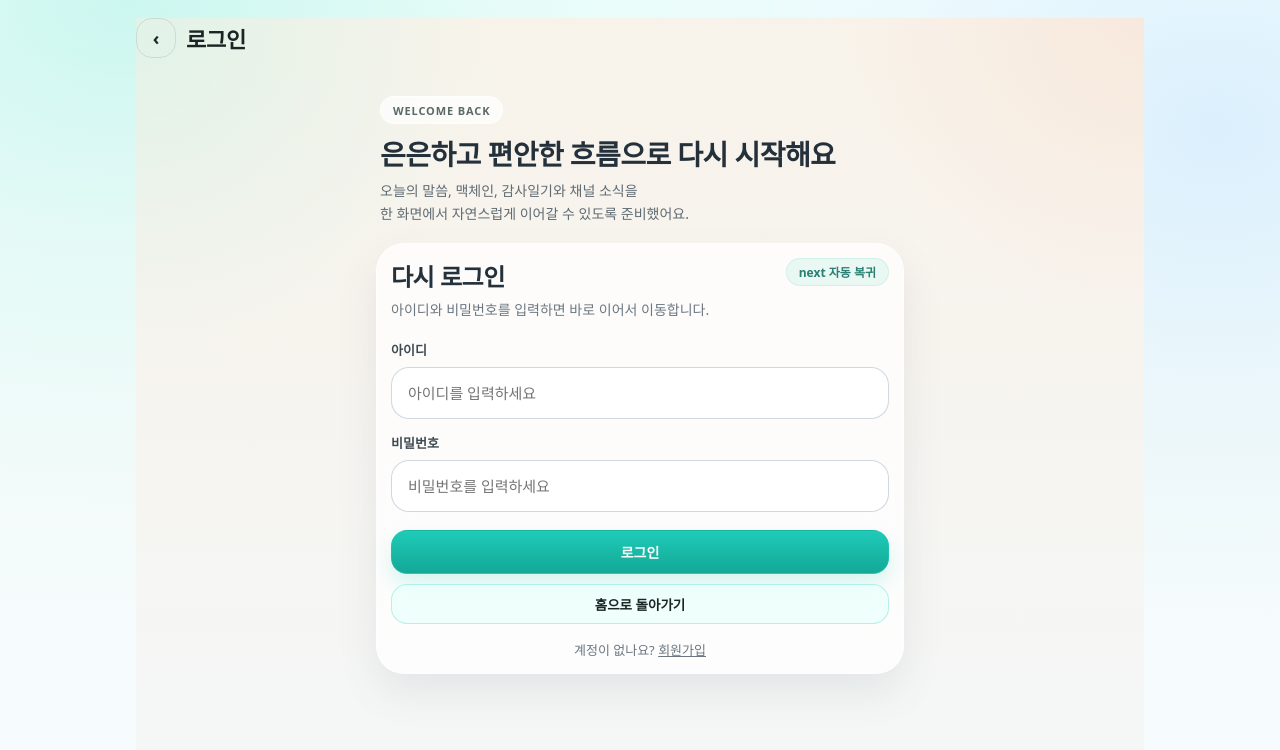
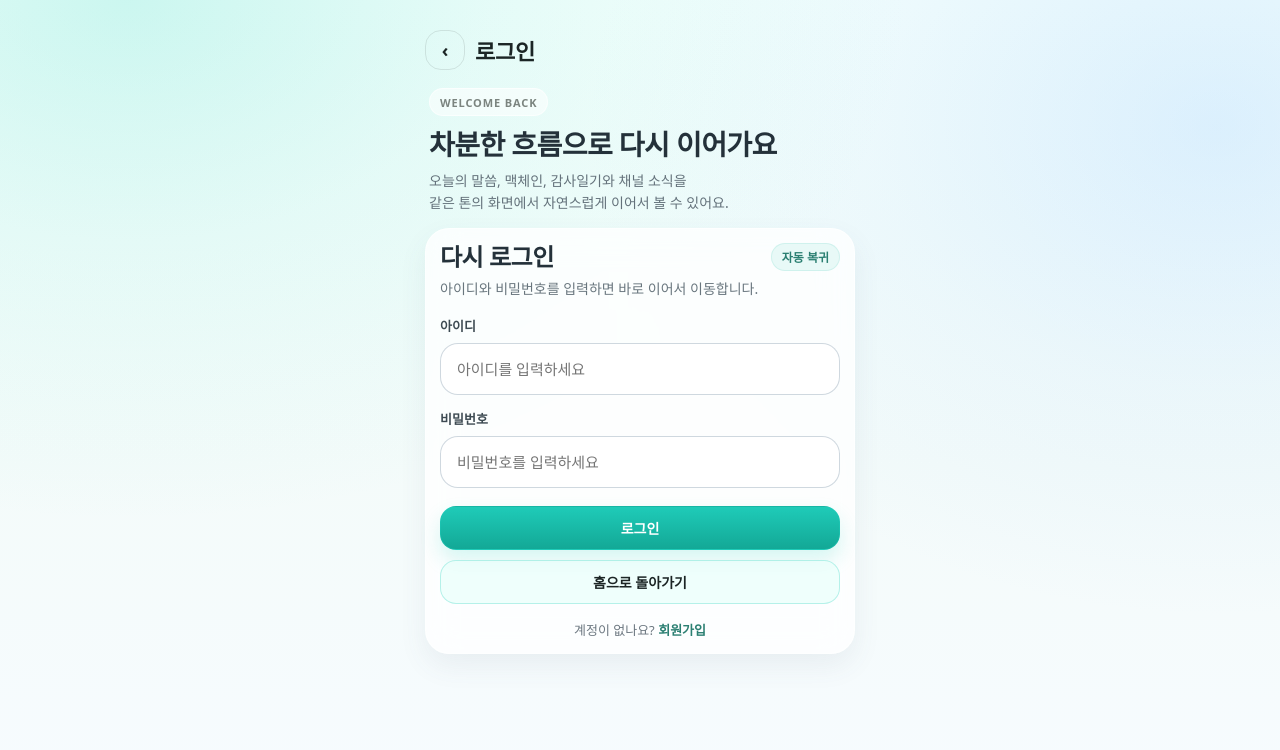
Before and after one commit to sks4266-bit/dlp, a React (Vite) app in the folder dlp-monorepo/apps/web/: page /login in a window 1280 px wide. Shown: the top 750 px of the page. Built offline with nearby package versions, Linux system fonts and the light colour scheme; no server answers.

Commit message:
fix(web): remove auth page extra background and stabilize tone

```diff
--- a/dlp-monorepo/apps/web/src/pages/auth/LoginPage.tsx
+++ b/dlp-monorepo/apps/web/src/pages/auth/LoginPage.tsx
@@ -3,11 +3,12 @@ import { Link, useLocation, useNavigate } from 'react-router-dom';
 import { useAuth } from '../../auth/AuthContext';
 import TopBar from '../../components/layout/TopBar';
 import Button from '../../ui/Button';
-import { Card, CardTitle, CardDesc } from '../../ui/Card';
+import { Card } from '../../ui/Card';
 
 export default function LoginPage() {
   const nav = useNavigate();
   const loc = useLocation();
+  const { login } = useAuth();
 
   const nextUrl = useMemo(() => {
     const qs = new URLSearchParams(loc.search);
@@ -18,54 +19,54 @@ export default function LoginPage() {
     return `/register?${new URLSearchParams({ next: nextUrl }).toString()}`;
   }, [nextUrl]);
 
-  const { login } = useAuth();
-
   const [username, setUsername] = useState('');
   const [password, setPassword] = useState('');
   const [err, setErr] = useState<string | null>(null);
   const [loading, setLoading] = useState(false);
 
+  async function submit() {
+    setErr(null);
+    setLoading(true);
+    try {
+      await login(username, password);
+      nav(nextUrl, { replace: true });
+    } catch (e: any) {
+      setErr(e?.message ?? '로그인에 실패했습니다.');
+    } finally {
+      setLoading(false);
+    }
+  }
+
   return (
     <div style={page}>
-      <TopBar title="로그인" backTo="/" hideAuthActions />
+      <div style={pageInner}>
+        <TopBar title="로그인" backTo="/" hideAuthActions />
 
-      <main style={wrap}>
         <section style={hero}>
-          <div style={heroBadge}>WELCOME BACK</div>
-          <h1 style={heroTitle}>은은하고 편안한 흐름으로 다시 시작해요</h1>
+          <div style={eyebrow}>WELCOME BACK</div>
+          <h1 style={heroTitle}>차분한 흐름으로 다시 이어가요</h1>
           <p style={heroDesc}>
             오늘의 말씀, 맥체인, 감사일기와 채널 소식을
             <br />
-            한 화면에서 자연스럽게 이어갈 수 있도록 준비했어요.
+            같은 톤의 화면에서 자연스럽게 이어서 볼 수 있어요.
           </p>
         </section>
 
-        <Card pad style={glassCard}>
-          <div style={sectionTop}>
+        <Card pad style={formCard}>
+          <div style={cardHead}>
             <div>
-              <CardTitle style={titleStyle}>다시 로그인</CardTitle>
-              <CardDesc style={descStyle}>
-                아이디와 비밀번호를 입력하면 바로 이어서 이동합니다.
-              </CardDesc>
+              <div style={cardTitle}>다시 로그인</div>
+              <div style={cardDesc}>아이디와 비밀번호를 입력하면 바로 이어서 이동합니다.</div>
             </div>
-            <div style={miniPill}>next 자동 복귀</div>
+            <div style={mintPill}>자동 복귀</div>
           </div>
 
           <form
+            style={form}
             onSubmit={async (e) => {
               e.preventDefault();
-              setErr(null);
-              setLoading(true);
-              try {
-                await login(username, password);
-                nav(nextUrl, { replace: true });
-              } catch (e: any) {
-                setErr(e?.message ?? '로그인에 실패했습니다.');
-              } finally {
-                setLoading(false);
-              }
+              await submit();
             }}
-            style={form}
           >
             <Field label="아이디">
               <input
@@ -92,7 +93,7 @@ export default function LoginPage() {
 
             {err ? <div style={errorBox}>{err}</div> : null}
 
-            <div style={actionBlock}>
+            <div style={actions}>
               <Button type="submit" variant="primary" size="lg" wide disabled={loading}>
                 {loading ? '로그인 중…' : '로그인'}
               </Button>
@@ -100,7 +101,7 @@ export default function LoginPage() {
               <Button
                 type="button"
                 variant="secondary"
-                size="md"
+                size="lg"
                 wide
                 onClick={() => nav('/')}
                 disabled={loading}
@@ -110,11 +111,14 @@ export default function LoginPage() {
             </div>
 
             <div style={footNote}>
-              계정이 없나요? <Link to={registerLink}>회원가입</Link>
+              계정이 없나요?{' '}
+              <Link to={registerLink} style={footLink}>
+                회원가입
+              </Link>
             </div>
           </form>
         </Card>
-      </main>
+      </div>
     </div>
   );
 }
@@ -130,92 +134,91 @@ function Field({ label, children }: { label: string; children: ReactNode }) {
 
 const page: CSSProperties = {
   minHeight: '100dvh',
-  background:
-    'radial-gradient(circle at top left, rgba(217,242,231,0.75), transparent 28%), radial-gradient(circle at top right, rgba(247,229,216,0.75), transparent 24%), linear-gradient(180deg, #f8f3ea 0%, #f7f4ef 42%, #f4f7f8 100%)'
+  padding: '12px 14px 30px',
+  background: 'transparent'
 };
 
-const wrap: CSSProperties = {
+const pageInner: CSSProperties = {
   width: '100%',
-  maxWidth: 560,
-  margin: '0 auto',
-  padding: '10px 16px 40px'
+  maxWidth: 430,
+  margin: '0 auto'
 };
 
 const hero: CSSProperties = {
-  padding: '18px 4px 18px'
+  padding: '8px 4px 14px'
 };
 
-const heroBadge: CSSProperties = {
+const eyebrow: CSSProperties = {
   display: 'inline-flex',
   alignItems: 'center',
-  height: 28,
-  padding: '0 12px',
+  minHeight: 28,
+  padding: '0 10px',
   borderRadius: 999,
-  background: 'rgba(255,255,255,0.7)',
-  border: '1px solid rgba(255,255,255,0.7)',
-  color: '#5a6a67',
+  background: 'rgba(255,255,255,0.54)',
+  border: '1px solid rgba(255,255,255,0.62)',
+  color: '#7b847f',
   fontSize: 11,
   fontWeight: 900,
   letterSpacing: '0.08em'
 };
 
 const heroTitle: CSSProperties = {
-  margin: '14px 0 8px',
+  margin: '12px 0 8px',
+  color: '#24313a',
   fontSize: 28,
-  lineHeight: 1.18,
+  lineHeight: 1.2,
   fontWeight: 800,
-  color: '#24313a',
   letterSpacing: '-0.02em'
 };
 
 const heroDesc: CSSProperties = {
   margin: 0,
-  color: '#5f6b73',
-  fontSize: 14,
-  lineHeight: 1.65,
-  fontWeight: 500
-};
-
-const glassCard: CSSProperties = {
-  borderRadius: 28,
-  background: 'rgba(255,255,255,0.72)',
-  border: '1px solid rgba(255,255,255,0.55)',
-  boxShadow: '0 18px 40px rgba(77,90,110,0.10)',
-  backdropFilter: 'blur(16px)'
-};
-
-const sectionTop: CSSProperties = {
-  display: 'flex',
-  justifyContent: 'space-between',
-  gap: 12,
-  alignItems: 'flex-start',
-  marginBottom: 18
-};
-
-const titleStyle: CSSProperties = {
-  fontSize: 24,
-  fontWeight: 800,
-  color: '#24313a',
-  letterSpacing: '-0.02em'
-};
-
-const descStyle: CSSProperties = {
-  marginTop: 6,
-  color: '#6c7780',
+  color: '#64727b',
   fontSize: 14,
   lineHeight: 1.6
 };
 
-const miniPill: CSSProperties = {
+const formCard: CSSProperties = {
+  borderRadius: 24,
+  background: 'rgba(255,255,255,0.78)',
+  border: '1px solid rgba(255,255,255,0.56)',
+  boxShadow: '0 12px 28px rgba(77,90,110,0.08)',
+  backdropFilter: 'blur(16px)'
+};
+
+const cardHead: CSSProperties = {
+  display: 'flex',
+  alignItems: 'flex-start',
+  justifyContent: 'space-between',
+  gap: 12,
+  marginBottom: 16
+};
+
+const cardTitle: CSSProperties = {
+  color: '#24313a',
+  fontSize: 24,
+  lineHeight: 1.2,
+  fontWeight: 800,
+  letterSpacing: '-0.02em'
+};
+
+const cardDesc: CSSProperties = {
+  marginTop: 6,
+  color: '#69767e',
+  fontSize: 14,
+  lineHeight: 1.55
+};
+
+const mintPill: CSSProperties = {
   flexShrink: 0,
   display: 'inline-flex',
   alignItems: 'center',
-  height: 28,
-  padding: '0 12px',
+  minHeight: 28,
+  padding: '0 10px',
   borderRadius: 999,
   background: 'rgba(114,215,199,0.14)',
+  border: '1px solid rgba(114,215,199,0.22)',
   color: '#2b7f72',
-  border: '1px solid rgba(114,215,199,0.22)',
   fontSize: 12,
   fontWeight: 800
 };
@@ -231,9 +234,9 @@ const field: CSSProperties = {
 };
 
 const fieldLabel: CSSProperties = {
+  color: '#3d4a52',
   fontSize: 13,
-  fontWeight: 800,
-  color: '#3d4a52'
+  fontWeight: 800
 };
 
 const input: CSSProperties = {
@@ -259,7 +262,7 @@ const errorBox: CSSProperties = {
   fontWeight: 700
 };
 
-const actionBlock: CSSProperties = {
+const actions: CSSProperties = {
   display: 'grid',
   gap: 10,
   marginTop: 4
@@ -271,3 +274,9 @@ const footNote: CSSProperties = {
   fontSize: 13,
   paddingTop: 2
 };
+
+const footLink: CSSProperties = {
+  color: '#2b7f72',
+  fontWeight: 800,
+  textDecoration: 'none'
+};
--- a/dlp-monorepo/apps/web/src/pages/auth/RegisterPage.tsx
+++ b/dlp-monorepo/apps/web/src/pages/auth/RegisterPage.tsx
@@ -3,18 +3,21 @@ import { Link, useLocation, useNavigate } from 'react-router-dom';
 import { useAuth } from '../../auth/AuthContext';
 import TopBar from '../../components/layout/TopBar';
 import Button from '../../ui/Button';
-import { Card, CardTitle, CardDesc } from '../../ui/Card';
+import { Card } from '../../ui/Card';
 
 export default function RegisterPage() {
   const nav = useNavigate();
   const loc = useLocation();
+  const { register, login } = useAuth();
 
   const nextUrl = useMemo(() => {
     const qs = new URLSearchParams(loc.search);
     return qs.get('next') || '/';
   }, [loc.search]);
 
-  const { register, login } = useAuth();
+  const loginLink = useMemo(() => {
+    return `/login?${new URLSearchParams({ next: nextUrl }).toString()}`;
+  }, [nextUrl]);
 
   const [name, setName] = useState('');
   const [username, setUsername] = useState('');
@@ -26,35 +29,7 @@ export default function RegisterPage() {
   const [ok, setOk] = useState<string | null>(null);
   const [loading, setLoading] = useState(false);
 
-  return (
-    <div style={page}>
-      <TopBar title="회원가입" backTo="/login" hideAuthActions />
-
-      <main style={wrap}>
-        <section style={hero}>
-          <div style={heroBadge}>SOFT SANCTUARY</div>
-          <h1 style={heroTitle}>차분한 첫 화면에서 신앙 루틴을 시작해요</h1>
-          <p style={heroDesc}>
-            계정을 만들면 말씀 묵상, DLP, 감사일기, 채널 소식을
-            <br />
-            같은 톤의 인터페이스에서 자연스럽게 이어서 사용할 수 있어요.
-          </p>
-        </section>
-
-        <Card pad style={glassCard}>
-          <div style={sectionTop}>
-            <div>
-              <CardTitle style={titleStyle}>새 계정 만들기</CardTitle>
-              <CardDesc style={descStyle}>
-                필수 정보만 입력하고 바로 로그인까지 진행됩니다.
-              </CardDesc>
-            </div>
-            <div style={miniPill}>가입 후 자동 로그인</div>
-          </div>
-
-          <form
-            onSubmit={async (e) => {
-              e.preventDefault();
+  async function submit() {
     setErr(null);
     setOk(null);
     setLoading(true);
@@ -76,10 +51,39 @@ export default function RegisterPage() {
     } finally {
       setLoading(false);
     }
+  }
+
+  return (
+    <div style={page}>
+      <div style={pageInner}>
+        <TopBar title="회원가입" backTo="/login" hideAuthActions />
+
+        <section style={hero}>
+          <div style={eyebrow}>NEW ACCOUNT</div>
+          <h1 style={heroTitle}>같은 톤의 흐름으로 처음 시작해요</h1>
+          <p style={heroDesc}>
+            계정을 만들면 말씀 묵상, 맥체인, 감사일기와 채널 기능을
+            <br />
+            차분하고 통일된 화면 안에서 자연스럽게 이어갈 수 있어요.
+          </p>
+        </section>
+
+        <Card pad style={formCard}>
+          <div style={cardHead}>
+            <div>
+              <div style={cardTitle}>새 계정 만들기</div>
+              <div style={cardDesc}>필수 정보만 입력하면 바로 사용할 수 있어요.</div>
+            </div>
+            <div style={peachPill}>자동 로그인</div>
+          </div>
+
+          <form
+            style={form}
+            onSubmit={async (e) => {
+              e.preventDefault();
+              await submit();
             }}
-            style={form}
           >
-            <div style={grid2}>
             <Field label="이름(실명)">
               <input
                 value={name}
@@ -101,7 +105,6 @@ export default function RegisterPage() {
                 placeholder="아이디를 입력하세요"
               />
             </Field>
-            </div>
 
             <Field label="비밀번호(8자 이상)">
               <input
@@ -114,7 +117,6 @@ export default function RegisterPage() {
               />
             </Field>
 
-            <div style={grid2}>
             <Field label="휴대폰번호(선택)">
               <input
                 value={phone}
@@ -134,12 +136,11 @@ export default function RegisterPage() {
                 placeholder="선택 입력"
               />
             </Field>
-            </div>
 
             {err ? <div style={errorBox}>{err}</div> : null}
             {ok ? <div style={okBox}>{ok}</div> : null}
 
-            <div style={actionBlock}>
+            <div style={actions}>
               <Button type="submit" variant="primary" size="lg" wide disabled={loading}>
                 {loading ? '처리 중…' : '회원가입'}
               </Button>
@@ -147,9 +148,9 @@ export default function RegisterPage() {
               <Button
                 type="button"
                 variant="secondary"
-                size="md"
+                size="lg"
                 wide
-                onClick={() => nav(`/login?${new URLSearchParams({ next: nextUrl }).toString()}`)}
+                onClick={() => nav(loginLink)}
                 disabled={loading}
               >
                 이미 계정이 있어요
@@ -158,13 +159,13 @@ export default function RegisterPage() {
 
             <div style={footNote}>
               이미 계정이 있나요?{' '}
-              <Link to={`/login?${new URLSearchParams({ next: nextUrl }).toString()}`}>
+              <Link to={loginLink} style={footLink}>
                 로그인
               </Link>
             </div>
           </form>
         </Card>
-      </main>
+      </div>
     </div>
   );
 }
@@ -180,93 +181,91 @@ function Field({ label, children }: { label: string; children: ReactNode }) {
 
 const page: CSSProperties = {
   minHeight: '100dvh',
-  background:
-    'radial-gradient(circle at top left, rgba(217,242,231,0.75), transparent 28%), radial-gradient(circle at top right, rgba(247,229,216,0.75), transparent 24%), linear-gradient(180deg, #f8f3ea 0%, #f7f4ef 42%, #f4f7f8 100%)'
+  padding: '12px 14px 30px',
+  background: 'transparent'
 };
 
-const wrap: CSSProperties = {
+const pageInner: CSSProperties = {
   width: '100%',
-  maxWidth: 640,
-  margin: '0 auto',
-  padding: '10px 16px 40px'
+  maxWidth: 430,
+  margin: '0 auto'
 };
 
 const hero: CSSProperties = {
-  padding: '18px 4px 18px'
+  padding: '8px 4px 14px'
 };
 
-const heroBadge: CSSProperties = {
+const eyebrow: CSSProperties = {
   display: 'inline-flex',
   alignItems: 'center',
-  height: 28,
-  padding: '0 12px',
+  minHeight: 28,
+  padding: '0 10px',
   borderRadius: 999,
-  background: 'rgba(255,255,255,0.7)',
-  border: '1px solid rgba(255,255,255,0.7)',
-  color: '#5a6a67',
+  background: 'rgba(255,255,255,0.54)',
+  border: '1px solid rgba(255,255,255,0.62)',
+  color: '#7b847f',
   fontSize: 11,
   fontWeight: 900,
   letterSpacing: '0.08em'
 };
 
 const heroTitle: CSSProperties = {
-  margin: '14px 0 8px',
+  margin: '12px 0 8px',
+  color: '#24313a',
   fontSize: 28,
-  lineHeight: 1.18,
+  lineHeight: 1.2,
   fontWeight: 800,
-  color: '#24313a',
   letterSpacing: '-0.02em'
 };
 
 const heroDesc: CSSProperties = {
   margin: 0,
-  color: '#5f6b73',
-  fontSize: 14,
-  lineHeight: 1.65,
-  fontWeight: 500
-};
-
-const glassCard: CSSProperties = {
-  borderRadius: 28,
-  background: 'rgba(255,255,255,0.72)',
-  border: '1px solid rgba(255,255,255,0.55)',
-  boxShadow: '0 18px 40px rgba(77,90,110,0.10)',
-  backdropFilter: 'blur(16px)'
-};
-
-const sectionTop: CSSProperties = {
-  display: 'flex',
-  justifyContent: 'space-between',
-  gap: 12,
-  alignItems: 'flex-start',
-  marginBottom: 18,
-  flexWrap: 'wrap'
-};
-
-const titleStyle: CSSProperties = {
-  fontSize: 24,
-  fontWeight: 800,
-  color: '#24313a',
-  letterSpacing: '-0.02em'
-};
-
-const descStyle: CSSProperties = {
-  marginTop: 6,
-  color: '#6c7780',
+  color: '#64727b',
   fontSize: 14,
   lineHeight: 1.6
 };
 
-const miniPill: CSSProperties = {
+const formCard: CSSProperties = {
+  borderRadius: 24,
+  background: 'rgba(255,255,255,0.78)',
+  border: '1px solid rgba(255,255,255,0.56)',
+  boxShadow: '0 12px 28px rgba(77,90,110,0.08)',
+  backdropFilter: 'blur(16px)'
+};
+
+const cardHead: CSSProperties = {
+  display: 'flex',
+  alignItems: 'flex-start',
+  justifyContent: 'space-between',
+  gap: 12,
+  marginBottom: 16
+};
+
+const cardTitle: CSSProperties = {
+  color: '#24313a',
+  fontSize: 24,
+  lineHeight: 1.2,
+  fontWeight: 800,
+  letterSpacing: '-0.02em'
+};
+
+const cardDesc: CSSProperties = {
+  marginTop: 6,
+  color: '#69767e',
+  fontSize: 14,
+  lineHeight: 1.55
+};
+
+const peachPill: CSSProperties = {
   flexShrink: 0,
   display: 'inline-flex',
   alignItems: 'center',
-  height: 28,
-  padding: '0 12px',
+  minHeight: 28,
+  padding: '0 10px',
   borderRadius: 999,
   background: 'rgba(243,180,156,0.16)',
-  color: '#9a5d47',
-  border: '1px solid rgba(243,180,156,0.26)',
+  border: '1px solid rgba(243,180,156,0.24)',
+  color: '#a05f48',
   fontSize: 12,
   fontWeight: 800
 };
@@ -276,21 +275,15 @@ const form: CSSProperties = {
   gap: 14
 };
 
-const grid2: CSSProperties = {
-  display: 'grid',
-  gap: 14,
-  gridTemplateColumns: '1fr 1fr'
-};
-
 const field: CSSProperties = {
   display: 'grid',
   gap: 8
 };
 
 const fieldLabel: CSSProperties = {
+  color: '#3d4a52',
   fontSize: 13,
-  fontWeight: 800,
-  color: '#3d4a52'
+  fontWeight: 800
 };
 
 const input: CSSProperties = {
@@ -302,7 +295,8 @@ const input: CSSProperties = {
   padding: '0 16px',
   fontSize: 15,
   color: '#24313a',
-  outline: 'none'
+  outline: 'none',
+  boxShadow: 'inset 0 1px 0 rgba(255,255,255,0.6)'
 };
 
 const errorBox: CSSProperties = {
@@ -325,7 +319,7 @@ const okBox: CSSProperties = {
   fontWeight: 700
 };
 
-const actionBlock: CSSProperties = {
+const actions: CSSProperties = {
   display: 'grid',
   gap: 10,
   marginTop: 4
@@ -337,3 +331,9 @@ const footNote: CSSProperties = {
   fontSize: 13,
   paddingTop: 2
 };
+
+const footLink: CSSProperties = {
+  color: '#2b7f72',
+  fontWeight: 800,
+  textDecoration: 'none'
+};
```
Lines whose indentation alone changed are shown as unchanged.
